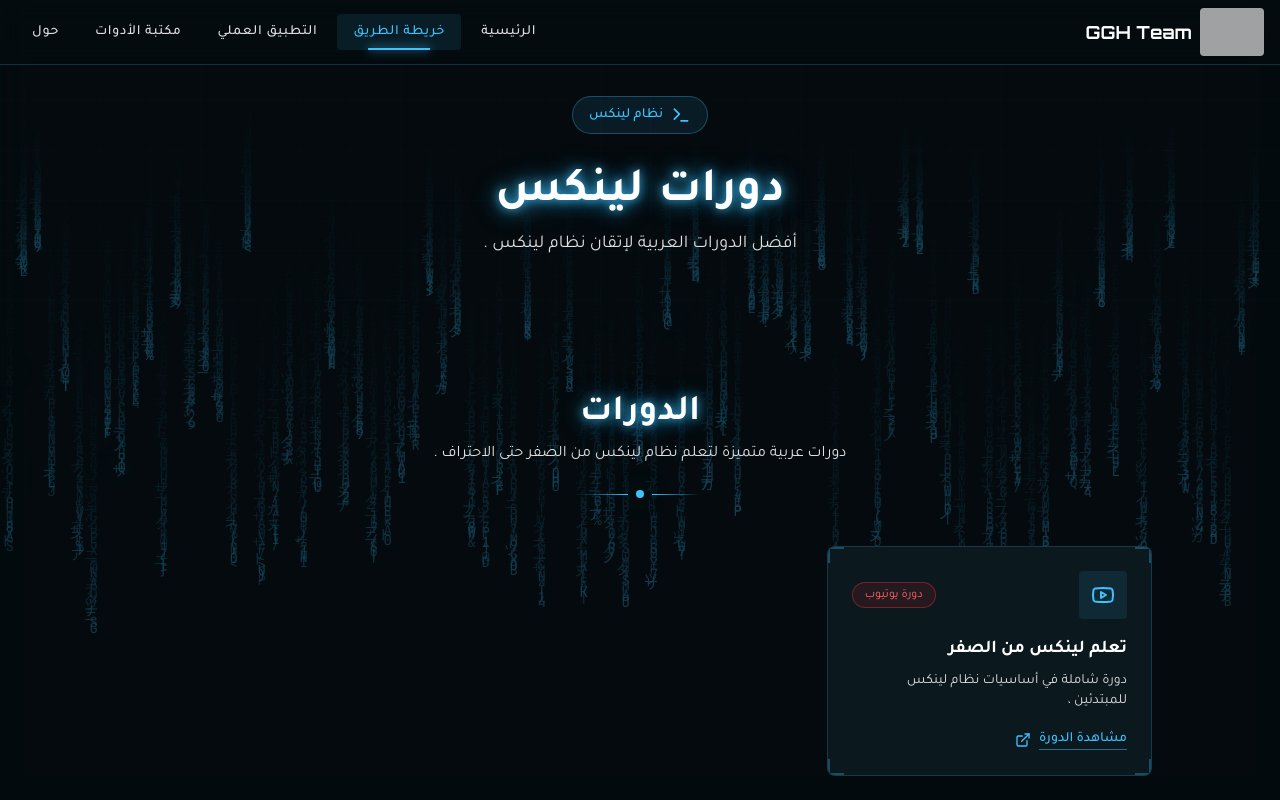
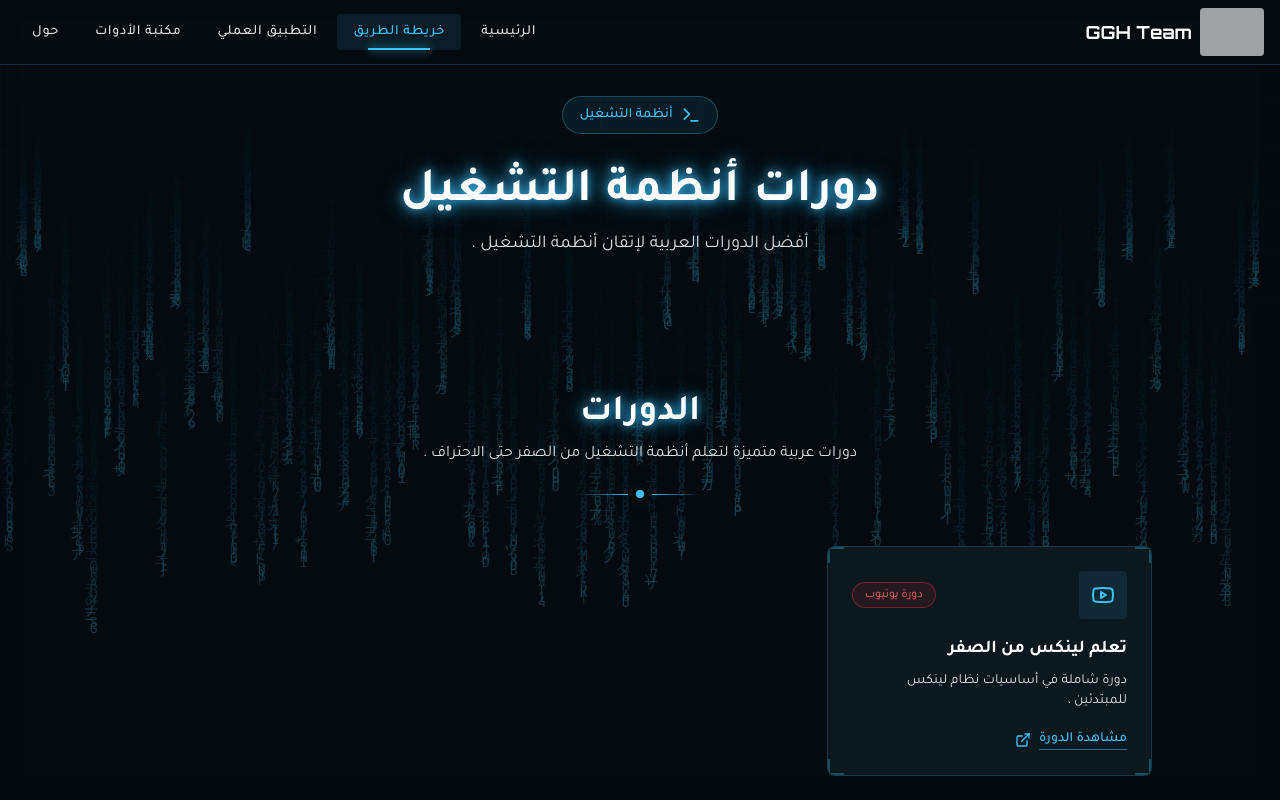
Before and after one commit to gghteam0/gghteam0.github.io, a React (Vite) app: page /roadmap/os/courses in a window 1280 px wide. Shown: the top 800 px of the page. Built offline with nearby package versions, Linux system fonts and the light colour scheme; grey boxes are pictures that could not be loaded.

Commit message:
Update OS courses page badge, title and descriptions

```diff
--- a/src/pages/linux.jsx
+++ b/src/pages/linux.jsx
@@ -35,14 +35,14 @@ export function LinuxCourses() {
   return (
     <div className="min-h-screen">
       <PageHero
-        badge="نظام لينكس"
+        badge="أنظمة التشغيل"
         badgeIcon="Terminal"
-        title="دورات لينكس"
-        desc="أفضل الدورات العربية لإتقان نظام لينكس ."
+        title="دورات أنظمة التشغيل"
+        desc="أفضل الدورات العربية لإتقان أنظمة التشغيل ."
       />
       <section className="py-16">
         <div className="container mx-auto px-4">
-          <SectionHead title="الدورات" subtitle="دورات عربية متميزة لتعلم نظام لينكس من الصفر حتى الاحتراف ." glowColor="green" />
+          <SectionHead title="الدورات" subtitle="دورات عربية متميزة لتعلم أنظمة التشغيل من الصفر حتى الاحتراف ." glowColor="green" />
           <div className="grid md:grid-cols-2 lg:grid-cols-3 gap-6 max-w-5xl mx-auto">
             {linuxCourses.map((c, i) => (
               <VideoCard key={c.link} {...c} btnLabel="مشاهدة الدورة" delay={i} />
```
